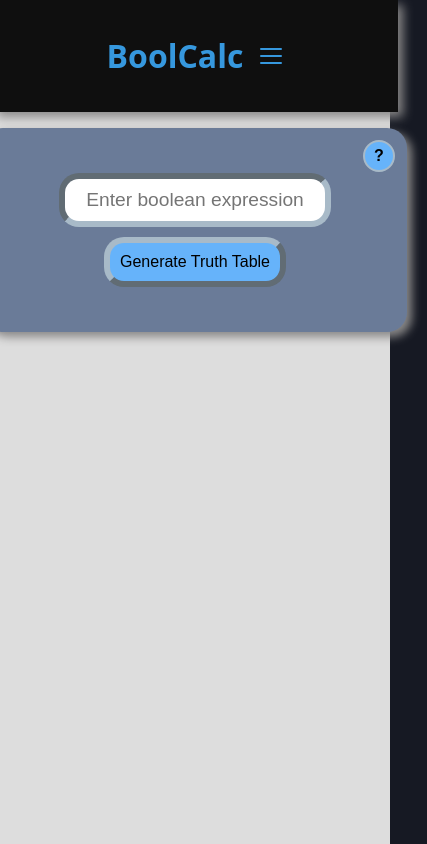
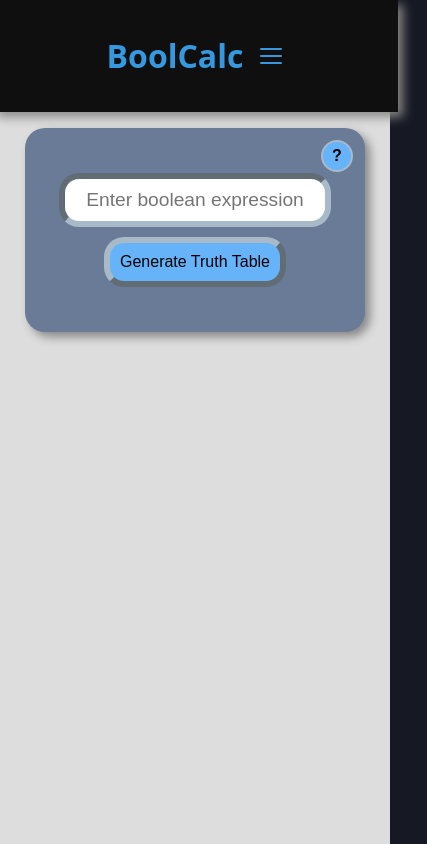
Before and after one commit to linus-319/boolcalc, a React (Vite) app: page / in a window 390 px wide. Shown: the whole page, 427 px wide, since content can reach past the window. Built offline with nearby package versions, Linux system fonts and the light colour scheme.

Commit message:
fix expression input form sizing for mobile

```diff
--- a/src/components/ExprInput.module.css
+++ b/src/components/ExprInput.module.css
@@ -68,4 +68,8 @@
     max-width: 300px;
     padding: 20px 40px;
   }
+
+  .card {
+    max-width: 300px;
+  }
 }
```
